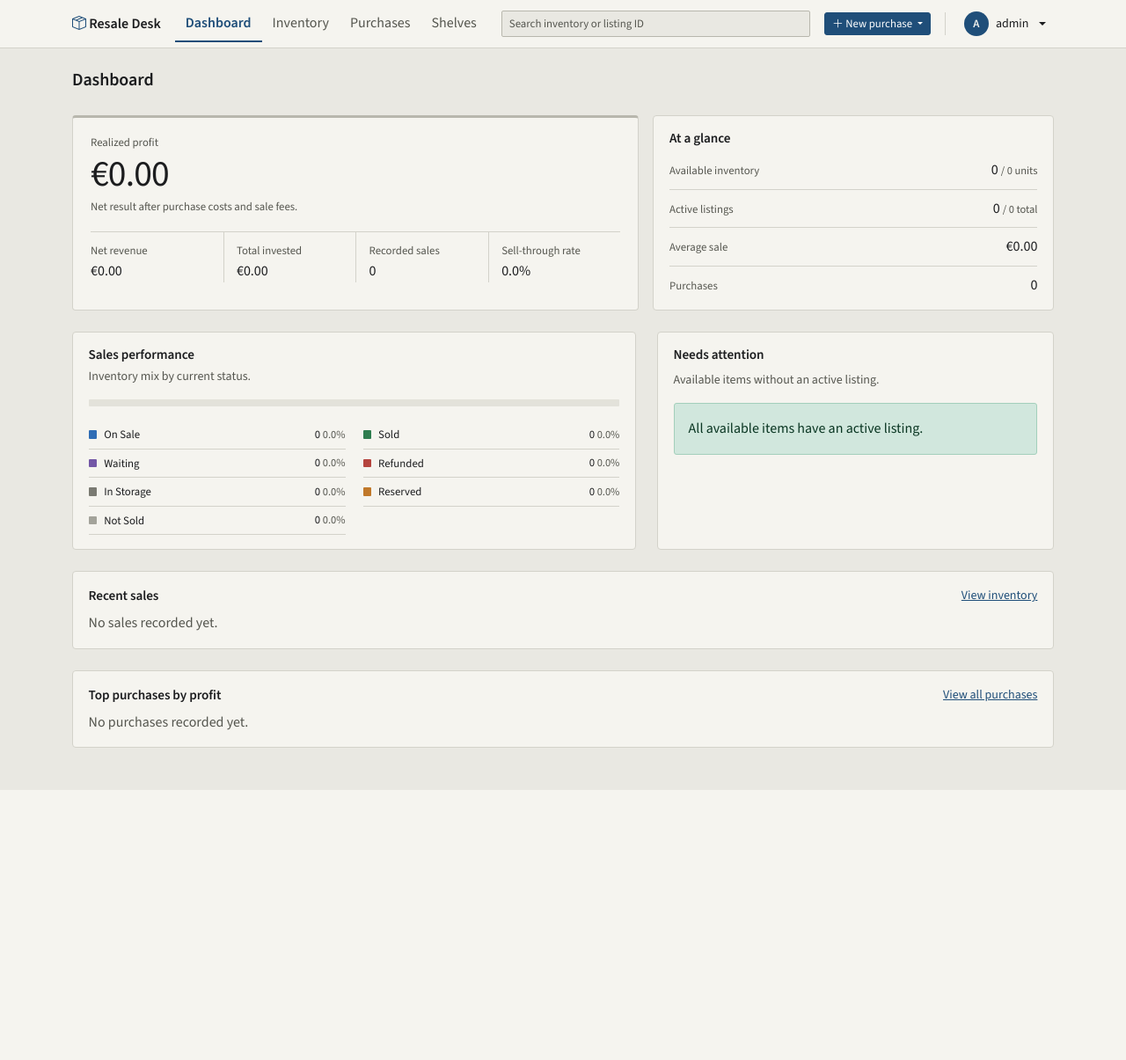
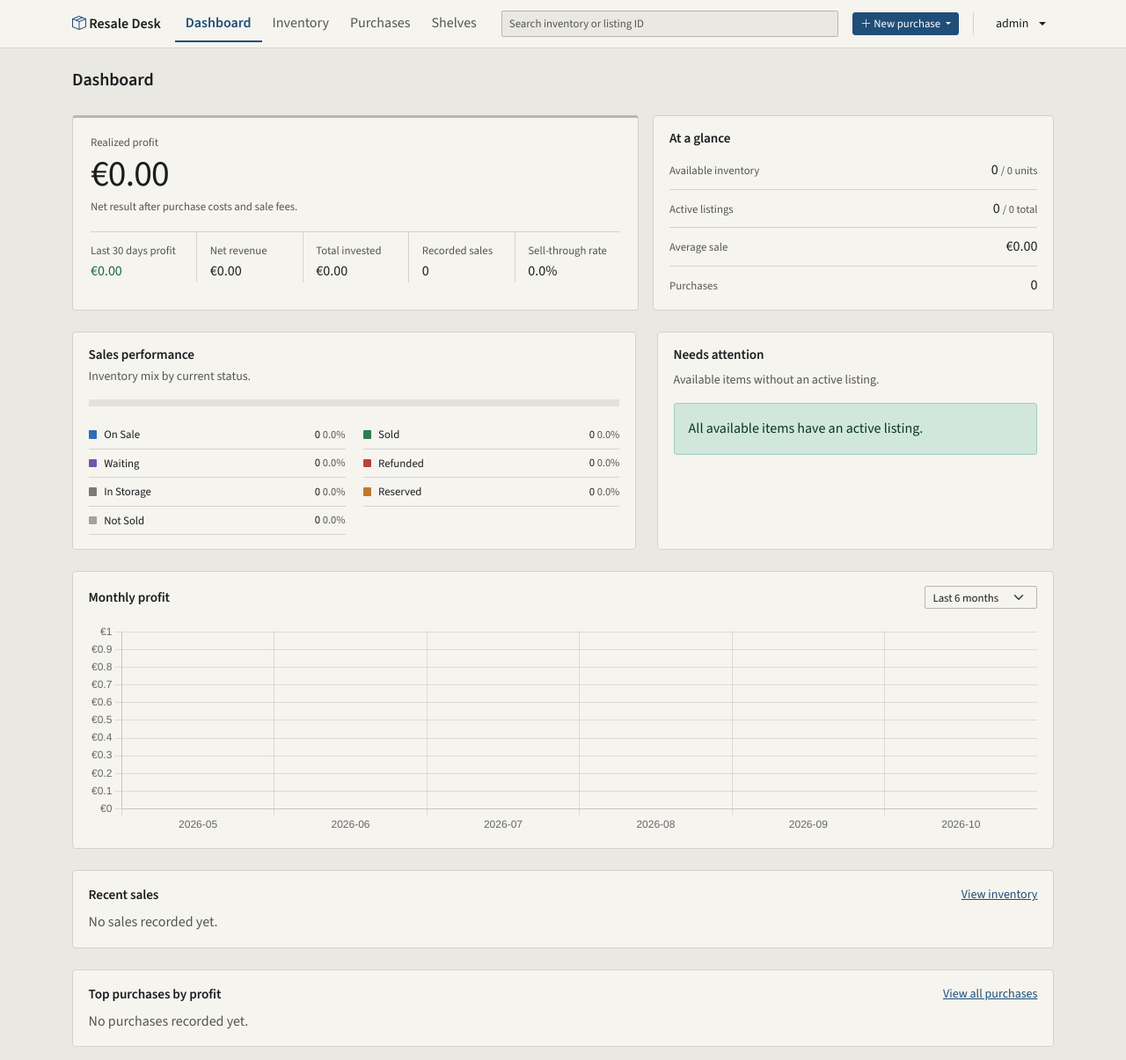
Before and after one commit to Dommus/Resale-Desk, a Flask app: page / in a window 1280 px wide. Shown: the top 1205 px of the page at 88% size. Before the commit the page ends 898 px from the top, so only its background shows below. Run offline with Flask 3, Linux system fonts and the light colour scheme; a user stored in the database is signed in; data that the repository does not hold is empty.

Commit message:
ui update

```diff
--- a/app.py
+++ b/app.py
@@ -1,5 +1,5 @@
 import os, csv
-from datetime import datetime, date
+from datetime import datetime, date, timedelta
 from urllib.parse import urlparse
 
 # Imports from local python files
@@ -8,7 +8,7 @@ from utilities import login_manager, parse_date, parse_decimal, parse_quantity,
 
 from flask import Flask, Response, render_template, request, redirect, url_for, flash
 from flask_login import login_user, logout_user, login_required, current_user
-from sqlalchemy import or_, cast, String, inspect, text
+from sqlalchemy import or_, cast, String
 from werkzeug.security import generate_password_hash, check_password_hash
 
 from decimal import Decimal
@@ -68,58 +68,6 @@ def create_database():
     with app.app_context():
         db.create_all()
         create_admin_account()
-
-def ensure_listing_id_nullable():
-    """Allow older SQLite databases to store listings without a platform ID."""
-    if db.engine.dialect.name != "sqlite":
-        return
-
-    inspector = inspect(db.engine)
-    if "listings" not in inspector.get_table_names():
-        return
-
-    listing_id_column = next(
-        (column for column in inspector.get_columns("listings") if column["name"] == "listing_id"),
-        None,
-    )
-    if listing_id_column is None or listing_id_column["nullable"]:
-        return
-
-    connection = db.engine.raw_connection()
-    try:
-        connection.execute("PRAGMA foreign_keys=OFF")
-        connection.execute("""
-            CREATE TABLE listings_new (
-                id INTEGER NOT NULL,
-                item_id INTEGER NOT NULL,
-                platform VARCHAR(80) NOT NULL,
-                listing_id VARCHAR(120),
-                listing_url VARCHAR(500),
-                listing_price NUMERIC(12, 2),
-                date_listed DATE NOT NULL,
-                status VARCHAR(7) NOT NULL,
-                PRIMARY KEY (id),
-                FOREIGN KEY(item_id) REFERENCES items (id)
-            )
-        """)
-        connection.execute("""
-            INSERT INTO listings_new
-                (id, item_id, platform, listing_id, listing_url, listing_price,
-                 date_listed, status)
-            SELECT
-                id, item_id, platform, listing_id, listing_url, listing_price,
-                date_listed, status
-            FROM listings
-        """)
-        connection.execute("DROP TABLE listings")
-        connection.execute("ALTER TABLE listings_new RENAME TO listings")
-        connection.commit()
-    except Exception:
-        connection.rollback()
-        raise
-    finally:
-        connection.execute("PRAGMA foreign_keys=ON")
-        connection.close()
 
 
 create_database()
@@ -285,8 +233,44 @@ def index():
         reverse=True,
     )[:5]
 
+    # Profit from sales in the last 30 days
+    month_ago = date.today() - timedelta(days=30)
+    last_month_profit = Decimal("0.00")
+    for sale in sales:
+        if sale.sale_date and sale.sale_date >= month_ago and sale.profit is not None:
+            last_month_profit += sale.profit
+
+    # Profit per month for the chart (the user picks how many months)
+    months = request.args.get("months", 6, type=int)
+    if months not in (3, 6, 12):
+        months = 6
+
+    # Build the list of month labels, oldest first, e.g. ["2026-05", "2026-06", ...]
+    year = date.today().year
+    month = date.today().month
+    chart_labels = []
+    for i in range(months):
+        chart_labels.insert(0, f"{year}-{month:02d}")
+        month -= 1
+        if month == 0:
+            month = 12
+            year -= 1
+
+    # Add up the profit of each sale into its month
+    monthly_profit = {label: 0 for label in chart_labels}
+    for sale in sales:
+        if sale.sale_date and sale.profit is not None:
+            label = sale.sale_date.strftime("%Y-%m")
+            if label in monthly_profit:
+                monthly_profit[label] += float(sale.profit)
+    chart_values = [round(monthly_profit[label], 2) for label in chart_labels]
+
     return render_template(
         'index.html',
+        last_month_profit=round(last_month_profit, 2),
+        months=months,
+        chart_labels=chart_labels,
+        chart_values=chart_values,
         total_units=total_units,
         available_units=available_units,
         sold_units=sold_units,
--- a/models.py
+++ b/models.py
@@ -241,7 +241,8 @@ class Sale(db.Model):
     item_id: Mapped[int] = mapped_column(ForeignKey("items.id"), nullable=False)
     listing_id: Mapped[Optional[int]] = mapped_column(ForeignKey("listings.id"))
 
-    sale_date: Mapped[datetime_date] = mapped_column(default=datetime_date.today)
+    # Left empty when the sale date is unknown (e.g. a CSV row without "Sold date")
+    sale_date: Mapped[Optional[datetime_date]] = mapped_column()
     sale_price: Mapped[Decimal] = mapped_column(MONEY, default=Decimal("0.00"))
     shipping_collected: Mapped[Decimal] = mapped_column(MONEY, default=Decimal("0.00"))
     shipping_paid: Mapped[Decimal] = mapped_column(MONEY, default=Decimal("0.00"))
--- a/static/style.css
+++ b/static/style.css
@@ -363,7 +363,7 @@ h5, .h5, .card-title { font-size: 0.95rem; }
 
 .dashboard-hero-stats {
     display: grid;
-    grid-template-columns: repeat(4, minmax(0, 1fr));
+    grid-template-columns: repeat(5, minmax(0, 1fr));
     margin-top: 1.1rem;
     border-top: 1px solid var(--rule);
 }
@@ -512,7 +512,7 @@ h5, .h5, .card-title { font-size: 0.95rem; }
         grid-template-columns: repeat(2, minmax(0, 1fr));
     }
 
-    .dashboard-hero-stats div:nth-child(3) {
+    .dashboard-hero-stats div:nth-child(odd) {
         padding-left: 0;
         border-left: 0;
     }
@@ -1116,7 +1116,7 @@ code.inv-code {
     display: inline-flex;
     align-items: center;
     gap: 0.5rem;
-    padding: 0.2rem 0.5rem 0.2rem 0.25rem;
+    padding: 0.25rem 0.5rem;
     border: 1px solid transparent;
     color: var(--ink);
 }
@@ -1126,18 +1126,6 @@ code.inv-code {
     border-color: var(--rule);
     background: var(--head);
     color: var(--ink);
-}
-
-.header-avatar {
-    display: inline-grid;
-    place-items: center;
-    width: 1.75rem;
-    height: 1.75rem;
-    border-radius: 50%;
-    background: var(--accent);
-    color: var(--sheet);
-    font-size: 0.8rem;
-    font-weight: 600;
 }
 
 .header-account-name {
@@ -1208,3 +1196,13 @@ code.inv-code {
         display: none !important;
     }
 }
+
+/* ---------- Dashboard monthly profit chart ---------- */
+.profit-chart-wrap {
+    position: relative;
+    height: 240px;
+}
+
+.dashboard-panel select[name="months"] {
+    width: auto;
+}
--- a/templates/index.html
+++ b/templates/index.html
@@ -20,6 +20,7 @@
                 </div>
             </div>
             <div class="dashboard-hero-stats">
+                <div><span>Last 30 days profit</span><strong class="{{ 'text-success' if last_month_profit >= 0 else 'text-danger' }}">{{ currency_symbol }}{{ "%.2f"|format(last_month_profit) }}</strong></div>
                 <div><span>Net revenue</span><strong>{{ currency_symbol }}{{ "%.2f"|format(total_revenue) }}</strong></div>
                 <div><span>Total invested</span><strong>{{ currency_symbol }}{{ "%.2f"|format(total_spend) }}</strong></div>
                 <div><span>Recorded sales</span><strong>{{ sales_count }}</strong></div>
@@ -99,6 +100,23 @@
     </div>
 </div>
 
+<div class="dashboard-panel mb-4">
+    <div class="d-flex justify-content-between align-items-center mb-3">
+        <h5 class="card-title mb-0">Monthly profit</h5>
+        <form method="get" action="{{ url_for('index') }}">
+            <label for="months" class="visually-hidden">Months to show</label>
+            <select id="months" name="months" class="form-select form-select-sm" onchange="this.form.submit()">
+                {% for option in [3, 6, 12] %}
+                <option value="{{ option }}" {{ 'selected' if option == months }}>Last {{ option }} months</option>
+                {% endfor %}
+            </select>
+        </form>
+    </div>
+    <div class="profit-chart-wrap">
+        <canvas id="profitChart" aria-label="Profit per month" role="img"></canvas>
+    </div>
+</div>
+
 <div class="row g-4 mb-4">
     <div class="col-12">
         <div class="dashboard-panel h-100">
@@ -116,7 +134,7 @@
                         <tbody>
                             {% for sale in recent_sales %}
                             <tr>
-                                <td data-label="Date">{{ sale.sale_date }}</td>
+                                <td data-label="Date">{{ sale.sale_date or '-' }}</td>
                                 <td data-label="Item">
                                     <a href="{{ url_for('view_item', item_id=sale.item.id) }}">{{ sale.item.name }}</a>
                                     {% if sale.item.is_bundle %}<small class="d-block text-muted">Bundle sale</small>{% endif %}
@@ -176,3 +194,33 @@
 </div>
 
 {% endblock %}
+
+{% block scripts %}
+<script src="https://cdn.jsdelivr.net/npm/chart.js@4.4.1/dist/chart.umd.min.js"></script>
+<script>
+    const labels = {{ chart_labels|tojson }};
+    const values = {{ chart_values|tojson }};
+    const styles = getComputedStyle(document.documentElement);
+
+    new Chart(document.getElementById("profitChart"), {
+        type: "bar",
+        data: {
+            labels: labels,
+            datasets: [{
+                label: "Profit",
+                data: values,
+                // Green bars for profit, red bars for loss
+                backgroundColor: values.map(v => v >= 0 ? styles.getPropertyValue("--pos") : styles.getPropertyValue("--neg")),
+                borderRadius: 2
+            }]
+        },
+        options: {
+            maintainAspectRatio: false,
+            plugins: { legend: { display: false } },
+            scales: {
+                y: { ticks: { callback: value => "{{ currency_symbol }}" + value } }
+            }
+        }
+    });
+</script>
+{% endblock %}
--- a/templates/inventory/inventory_view.html
+++ b/templates/inventory/inventory_view.html
@@ -178,7 +178,7 @@
                         {% endif %}
                         <div class="col-md-6">
                             <label class="form-label small">Sale Date</label>
-                            <input type="date" class="form-control" name="sale_date" value="{{ item.sale.sale_date }}" required>
+                            <input type="date" class="form-control" name="sale_date" value="{{ item.sale.sale_date or '' }}" required>
                         </div>
                         <div class="col-md-4">
                             <label class="form-label small">Quantity Sold</label>
--- a/templates/layout.html
+++ b/templates/layout.html
@@ -63,7 +63,6 @@
                 </div>
                 <div class="dropdown header-account">
                     <button class="btn header-account-toggle dropdown-toggle" type="button" data-bs-toggle="dropdown" data-bs-auto-close="outside" aria-expanded="false">
-                        <span class="header-avatar" aria-hidden="true">{{ current_user.username[:1]|upper }}</span>
                         <span class="header-account-name">{{ current_user.username }}</span>
                     </button>
                     <ul class="dropdown-menu dropdown-menu-end">
```
Also changed, not shown: 1 other file.
